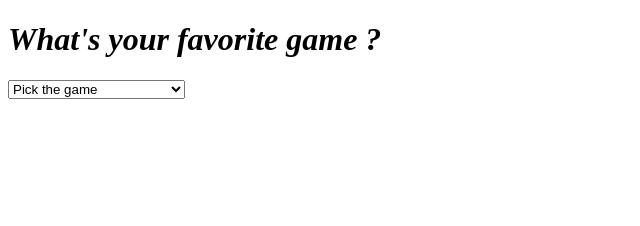
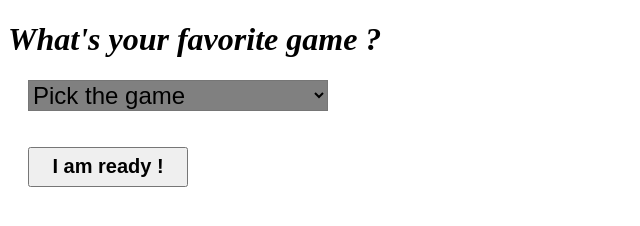
Before and after one commit to DevangBondre/Mini-Web-Dev-Projects, a plain HTML site: page Option-Panel/index.html in a window 1280 px wide. Shown: the whole page, without its empty margins (0-640 px from the left). Drawn offline with Linux system fonts and the light colour scheme.

Commit message:
index.html has been updated

```diff
--- a/Option-Panel/index.html
+++ b/Option-Panel/index.html
@@ -2,8 +2,9 @@
 <html lang="en">
 <head>
     <meta charset="UTF-8">
-    <meta name="viewport" content="width=\, initial-scale=1.0">
     <title>Option Panel</title>
+    <link rel = "stylesheet" href="style.css">
+
 </head>
 <body>
 
@@ -14,11 +15,17 @@
     <option value="witcher3">Witcher 3 </option>
     <option value="gta5">Grand Theft Auto 5 </option>
     <option value="skyrim">Elder Scrolls Skyrim 5 </option>
-    <option value="halo2">Halo 2</option>
+    <option value="halo5">Halo 5</option>
     </select>
+
+<br><br><br>
+
+<button id="btn">
+    <h2>I am ready ! </h2>
+</button>
 
 
 
-
+<script src="script.js"></script>
 </body>
 </html>
```
